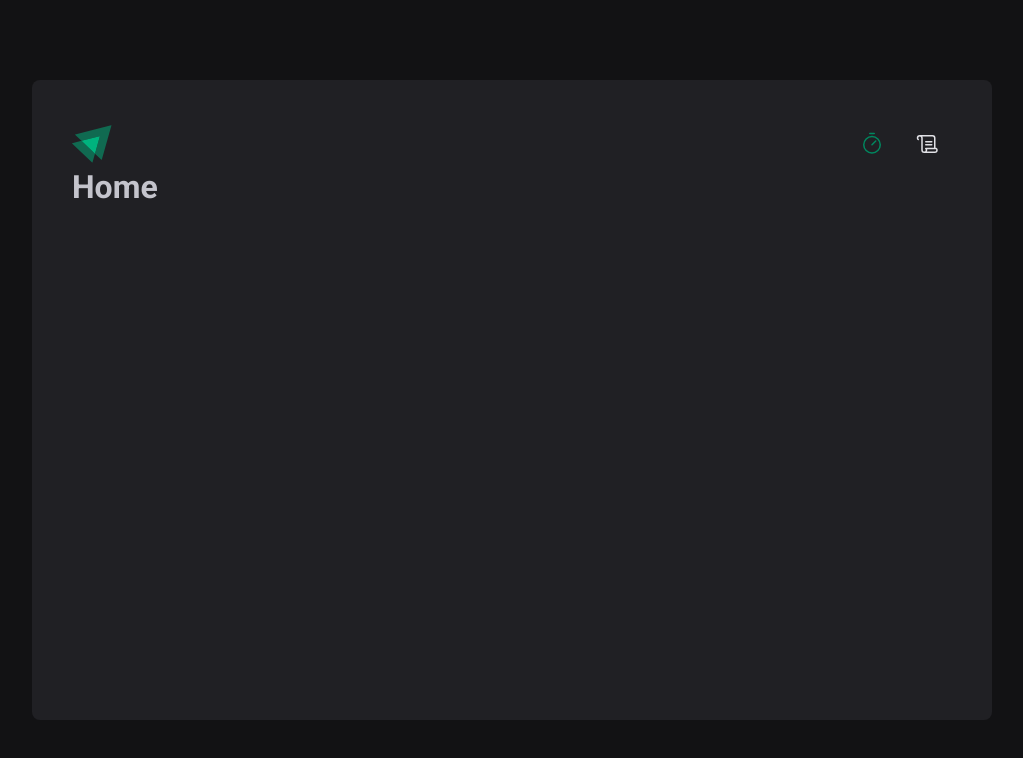
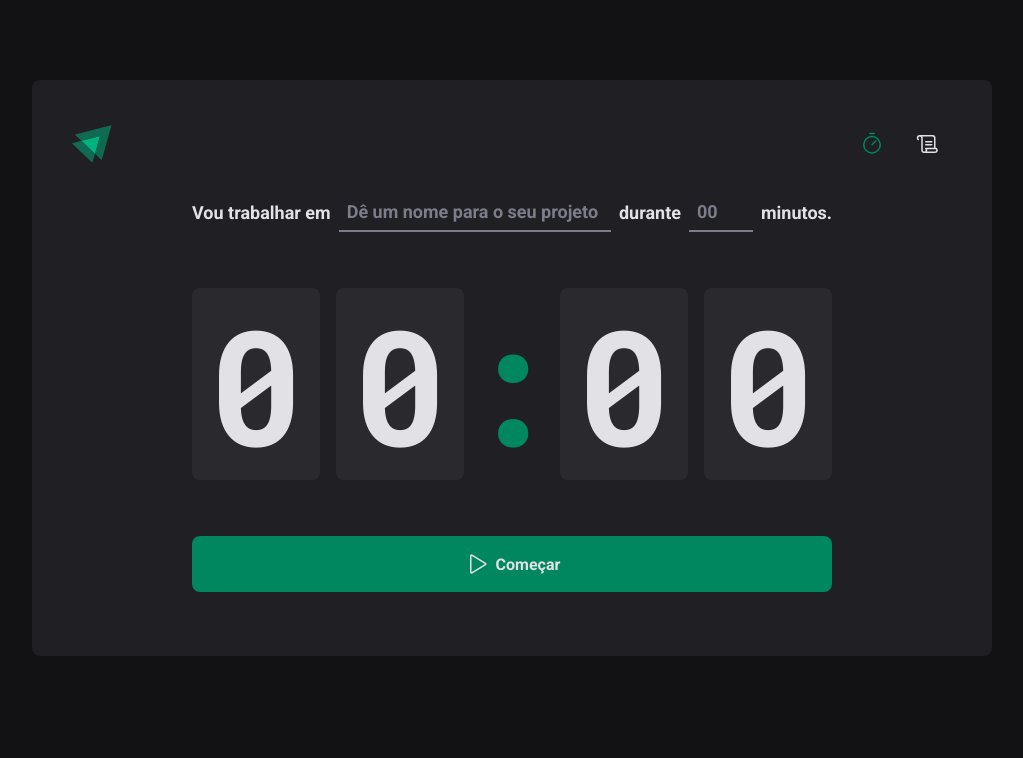
Before and after one commit to gabriel1g/ignite-timer, a React (Vite) app: page / in a window 1280 px wide. Shown: the top 758 px of the page, without its empty margins (128-1151 px from the left). Built offline with nearby package versions, Linux system fonts and the light colour scheme.

Commit message:
criação da página home

```diff
--- a/src/layouts/DefaultLayout/styles.ts
+++ b/src/layouts/DefaultLayout/styles.ts
@@ -1,7 +1,7 @@
 import styled from 'styled-components';
 
 export const LayoutContainer = styled.div`
-  height: calc(100vh - 10rem);
+  height: 100%;
   padding: 2.5rem;
   border-radius: 8px;
   margin: 5rem 10rem;
--- a/src/pages/Home/index.tsx
+++ b/src/pages/Home/index.tsx
@@ -1,3 +1,34 @@
+import { Play } from '@phosphor-icons/react';
+
+import { CountdownButton, CountdownContainer, FormContainer, HomeContainer, MinutesAmountInput, TaskInput } from './styles';
+
 export function Home() {
-  return <h1>Home</h1>;
+  return (
+    <HomeContainer>
+      <form>
+        <FormContainer>
+          <label htmlFor="task">Vou trabalhar em</label>
+          <TaskInput id="task" placeholder="Dê um nome para o seu projeto" type="text" />
+
+          <label htmlFor="amountMinutes">durante</label>
+          <MinutesAmountInput id="amountMinutes" placeholder="00" type="number" />
+
+          <span>minutos.</span>
+        </FormContainer>
+
+        <CountdownContainer>
+          <span>0</span>
+          <span>0</span>
+          <span className="separator">:</span>
+          <span>0</span>
+          <span>0</span>
+        </CountdownContainer>
+
+        <CountdownButton>
+          <Play size={24} />
+          Começar
+        </CountdownButton>
+      </form>
+    </HomeContainer>
+  );
 }
--- a/src/pages/Home/styles.ts
+++ b/src/pages/Home/styles.ts
@@ -0,0 +1,104 @@
+import styled from 'styled-components';
+
+export const HomeContainer = styled.main`
+  margin-block: 1.5rem;
+  display: flex;
+  flex-direction: column;
+  flex-grow: 1;
+  justify-content: center;
+  align-items: center;
+
+  form {
+    display: flex;
+    flex-direction: column;
+    align-items: center;
+    gap: 3.5rem;
+  }
+`;
+
+export const FormContainer = styled.div`
+  width: 100%;
+  color: ${({ theme }) => theme['gray-100']};
+  font-size: 1.125rem;
+  font-weight: bold;
+  display: flex;
+  flex-wrap: wrap;
+  justify-content: center;
+  align-items: center;
+  gap: 0.5rem;
+
+  input {
+    height: 2.5rem;
+    padding: 0 0.5rem;
+    border: none;
+    border-bottom: 2px solid ${({ theme }) => theme['gray-500']};
+    background-color: transparent;
+    color: ${({ theme }) => theme['gray-100']};
+    font-size: inherit;
+    font-weight: bold;
+
+    &::placeholder {
+      color: ${({ theme }) => theme['gray-500']};
+    }
+
+    &:focus {
+      border-bottom-color: ${({ theme }) => theme['green-500']};
+      box-shadow: none;
+    }
+  }
+`;
+
+export const TaskInput = styled.input`
+  flex-grow: 1;
+`;
+
+export const MinutesAmountInput = styled.input`
+  width: 4rem;
+`;
+
+export const CountdownContainer = styled.div`
+  color: ${({ theme }) => theme['gray-100']};
+  font-family: 'Roboto Mono', monospace;
+  font-size: 10rem;
+  line-height: 8rem;
+  display: flex;
+  gap: 1rem;
+
+  span:not(.separator) {
+    padding: 2rem 1rem;
+    border-radius: 8px;
+    background-color: ${({ theme }) => theme['gray-700']};
+  }
+
+  .separator {
+    width: 4rem;
+    color: ${({ theme }) => theme['green-500']};
+    display: flex;
+    justify-content: center;
+    align-items: center;
+  }
+`;
+
+export const CountdownButton = styled.button`
+  width: 100%;
+  padding: 1rem 2.5rem;
+  border: none;
+  border-radius: 8px;
+  background-color: ${({ theme }) => theme['green-500']};
+  color: ${({ theme }) => theme['gray-100']};
+  font-weight: bold;
+  display: flex;
+  justify-content: center;
+  align-items: center;
+  gap: 0.5rem;
+  cursor: pointer;
+
+  &:hover:not(:disabled) {
+    background-color: ${({ theme }) => theme['green-700']};
+  }
+
+  &:disabled {
+    opacity: 0.5;
+    cursor: not-allowed;
+  }
+`;
```
